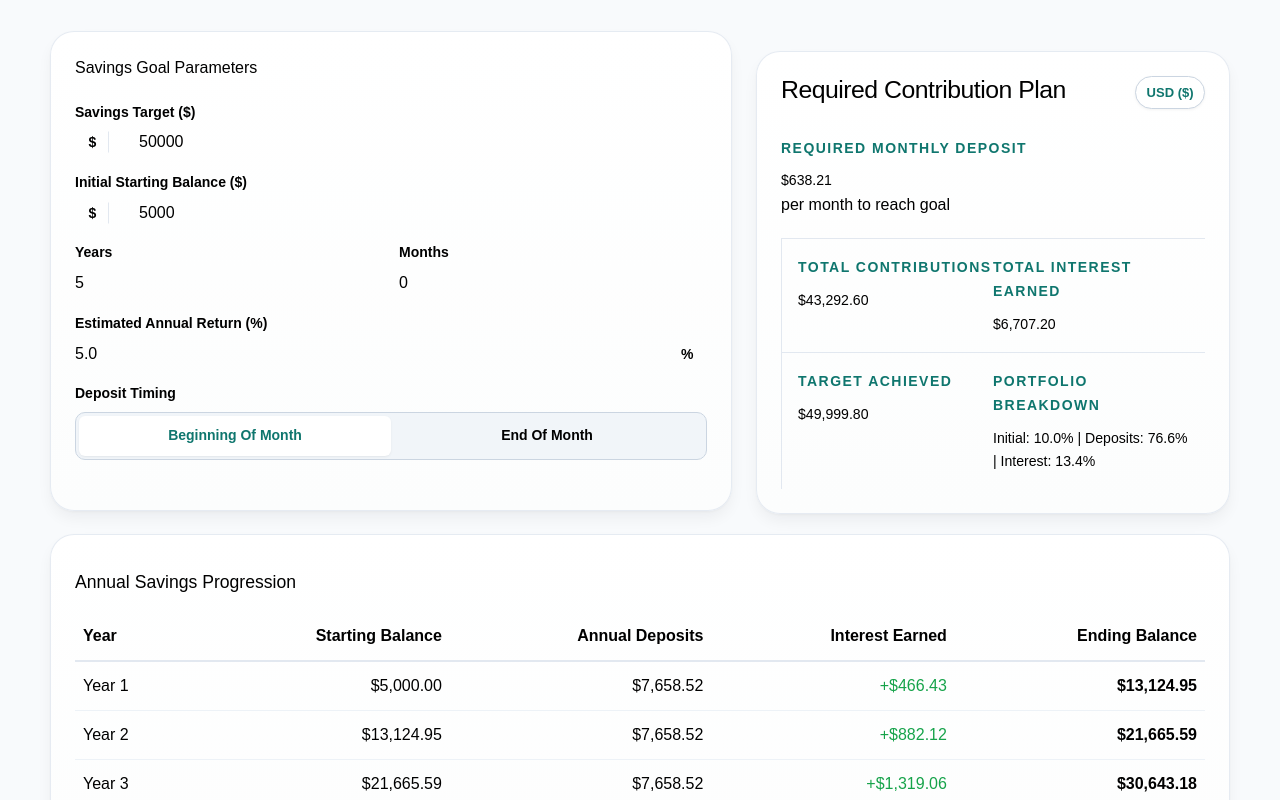
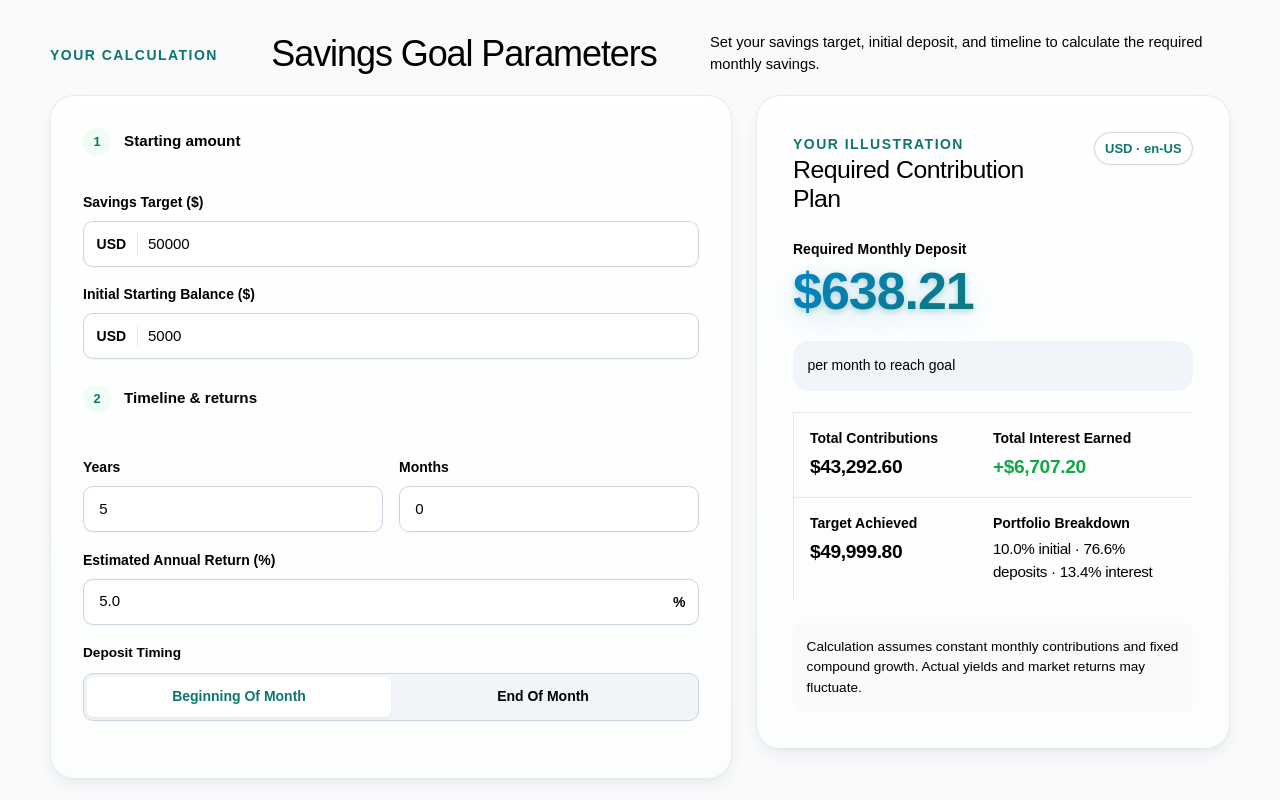
Before and after one commit to Wasser007/financial-calculators, a Next.js app: page /calculators/savings-goal in a window 1280 px wide. Shown: the part 420-1220 px from the top of the page. Built offline with nearby package versions, Linux system fonts and the light colour scheme.

Commit message:
fix(savings-goal): align form input markup, border styles, and card baseline with design system

```diff
--- a/components/savings-goal-workspace.tsx
+++ b/components/savings-goal-workspace.tsx
@@ -31,25 +31,32 @@ export function SavingsGoalWorkspace() {
 
   return (
     <div className="calculator-workspace">
+      {/* 顶部标题栏，保证两边卡片顶部基准线平齐 */}
+      <div className="calculator-heading">
+        <span className="eyebrow">YOUR CALCULATION</span>
+        <h2>Savings Goal Parameters</h2>
+        <p>Set your savings target, initial deposit, and timeline to calculate the required monthly savings.</p>
+      </div>
+
       <div className="calculator-layout">
-        {/* 左栏：输入参数表单 */}
-        <section className="content-card input-card" aria-labelledby="savings-form-heading">
-          <h2 id="savings-form-heading" className="card-heading">
-            Savings Goal Parameters
-          </h2>
+        {/* 左栏：输入卡片 */}
+        <div className="input-card">
+          <form noValidate onSubmit={(e) => e.preventDefault()}>
+            <fieldset className="form-step">
+              <legend><span>1</span> Starting amount</legend>
 
-          <div className="form-step">
-            <div className="field-grid">
               {/* 目标金额 */}
               <div className="field">
                 <label htmlFor="targetAmount">Savings Target ($)</label>
-                <div className="control-wrap has-prefix">
-                  <span className="control-adornment control-adornment--prefix" aria-hidden="true">$</span>
+                <div className="control-wrap">
+                  <span className="control-adornment control-adornment--prefix" aria-hidden="true">USD</span>
                   <input
                     id="targetAmount"
-                    type="number"
-                    min="1"
-                    step="any"
+                    name="targetAmount"
+                    type="text"
+                    inputMode="decimal"
+                    autoComplete="off"
+                    className="has-prefix"
                     value={form.targetAmount}
                     onChange={(e) => handleChange("targetAmount", e.target.value)}
                     aria-describedby={validation.errors.targetAmount ? "targetAmount-error" : undefined}
@@ -65,13 +72,15 @@ export function SavingsGoalWorkspace() {
               {/* 初始本金 */}
               <div className="field">
                 <label htmlFor="initialBalance">Initial Starting Balance ($)</label>
-                <div className="control-wrap has-prefix">
-                  <span className="control-adornment control-adornment--prefix" aria-hidden="true">$</span>
+                <div className="control-wrap">
+                  <span className="control-adornment control-adornment--prefix" aria-hidden="true">USD</span>
                   <input
                     id="initialBalance"
-                    type="number"
-                    min="0"
-                    step="any"
+                    name="initialBalance"
+                    type="text"
+                    inputMode="decimal"
+                    autoComplete="off"
+                    className="has-prefix"
                     value={form.initialBalance}
                     onChange={(e) => handleChange("initialBalance", e.target.value)}
                     aria-describedby={validation.errors.initialBalance ? "initialBalance-error" : undefined}
@@ -83,30 +92,37 @@ export function SavingsGoalWorkspace() {
                   </p>
                 )}
               </div>
+            </fieldset>
 
-              {/* 期限：年数与月数 */}
+            <fieldset className="form-step">
+              <legend><span>2</span> Timeline & returns</legend>
+
+              {/* 期限：年与月 */}
               <div className="field-grid field-grid--two">
                 <div className="field">
                   <label htmlFor="years">Years</label>
                   <div className="control-wrap">
                     <input
                       id="years"
-                      type="number"
-                      min="0"
-                      max="80"
+                      name="years"
+                      type="text"
+                      inputMode="numeric"
+                      autoComplete="off"
                       value={form.years}
                       onChange={(e) => handleChange("years", e.target.value)}
                     />
                   </div>
                 </div>
+
                 <div className="field">
                   <label htmlFor="months">Months</label>
                   <div className="control-wrap">
                     <input
                       id="months"
-                      type="number"
-                      min="0"
-                      max="11"
+                      name="months"
+                      type="text"
+                      inputMode="numeric"
+                      autoComplete="off"
                       value={form.months}
                       onChange={(e) => handleChange("months", e.target.value)}
                     />
@@ -122,13 +138,14 @@ export function SavingsGoalWorkspace() {
               {/* 预期年化收益率 */}
               <div className="field">
                 <label htmlFor="annualReturnRate">Estimated Annual Return (%)</label>
-                <div className="control-wrap has-suffix">
+                <div className="control-wrap">
                   <input
                     id="annualReturnRate"
-                    type="number"
-                    min="0"
-                    max="100"
-                    step="0.1"
+                    name="annualReturnRate"
+                    type="text"
+                    inputMode="decimal"
+                    autoComplete="off"
+                    className="has-suffix"
                     value={form.annualReturnRatePct}
                     onChange={(e) => handleChange("annualReturnRatePct", e.target.value)}
                     aria-describedby={validation.errors.annualReturnRatePct ? "annualReturnRate-error" : undefined}
@@ -143,8 +160,10 @@ export function SavingsGoalWorkspace() {
               </div>
 
               {/* 存款时点 */}
-              <fieldset className="timing-fieldset">
-                <legend>Deposit Timing</legend>
+              <fieldset className="timing-fieldset" style={{ marginTop: "1rem" }}>
+                <legend style={{ fontSize: "0.85rem", fontWeight: 600, color: "var(--ink-soft)", marginBottom: "0.5rem" }}>
+                  Deposit Timing
+                </legend>
                 <div className="segmented-control" role="radiogroup">
                   <label>
                     <input
@@ -154,7 +173,7 @@ export function SavingsGoalWorkspace() {
                       checked={form.depositTiming === "beginning"}
                       onChange={(e) => handleChange("depositTiming", e.target.value)}
                     />
-                    <span>Beginning of Month</span>
+                    <span>Beginning of month</span>
                   </label>
                   <label>
                     <input
@@ -164,102 +183,102 @@ export function SavingsGoalWorkspace() {
                       checked={form.depositTiming === "end"}
                       onChange={(e) => handleChange("depositTiming", e.target.value)}
                     />
-                    <span>End of Month</span>
+                    <span>End of month</span>
                   </label>
                 </div>
               </fieldset>
-            </div>
-          </div>
-        </section>
+            </fieldset>
+          </form>
+        </div>
 
         {/* 右栏：结果展示卡片 */}
-        <section className="content-card results-card" aria-labelledby="savings-results-heading">
+        <div className="results-card" aria-live="polite">
           <div className="results-card__header">
-            <h2 id="savings-results-heading" className="card-heading">
-              Required Contribution Plan
-            </h2>
-            <span className="currency-badge">USD ($)</span>
+            <div>
+              <span className="eyebrow">YOUR ILLUSTRATION</span>
+              <h2>Required Contribution Plan</h2>
+            </div>
+            <span className="currency-badge">USD · en-US</span>
           </div>
 
           {presentation ? (
             <div className="results-grid">
-              <div className="result-metric result-metric--primary">
-                <span className="eyebrow">Required Monthly Deposit</span>
-                <p className="result-value">
-                  {formatMoney(presentation.requiredDeposit)}
-                </p>
-                <span className="metric-caption">per month to reach goal</span>
-              </div>
+              <dl className="result-metric result-metric--primary">
+                <dt>Required Monthly Deposit</dt>
+                <dd>{formatMoney(presentation.requiredDeposit)}</dd>
+                <p className="illustration-note">per month to reach goal</p>
+              </dl>
 
-              <div className="result-metric">
-                <span className="eyebrow">Total Contributions</span>
-                <p className="result-value">
-                  {formatMoney(presentation.totalContributions)}
-                </p>
-              </div>
+              <dl className="result-metric">
+                <dt>Total Contributions</dt>
+                <dd>{formatMoney(presentation.totalContributions)}</dd>
+              </dl>
 
-              <div className="result-metric">
-                <span className="eyebrow">Total Interest Earned</span>
-                <p className="result-value">
-                  {formatMoney(presentation.totalInterestEarned)}
-                </p>
-              </div>
+              <dl className="result-metric">
+                <dt>Total Interest Earned</dt>
+                <dd style={{ color: "#16a34a" }}>+{formatMoney(presentation.totalInterestEarned)}</dd>
+              </dl>
 
-              <div className="result-metric">
-                <span className="eyebrow">Target Achieved</span>
-                <p className="result-value">
-                  {formatMoney(presentation.finalBalance)}
-                </p>
-              </div>
+              <dl className="result-metric">
+                <dt>Target Achieved</dt>
+                <dd>{formatMoney(presentation.finalBalance)}</dd>
+              </dl>
 
-              <div className="result-metric">
-                <span className="eyebrow">Portfolio Breakdown</span>
-                <p className="metric-caption">
-                  Initial: {presentation.breakdown.startingBalancePct.toFixed(1)}% | Deposits: {presentation.breakdown.depositsPct.toFixed(1)}% | Interest: {presentation.breakdown.interestPct.toFixed(1)}%
-                </p>
-              </div>
+              <dl className="result-metric">
+                <dt>Portfolio Breakdown</dt>
+                <dd style={{ fontSize: "0.95rem", fontWeight: 500 }}>
+                  {presentation.breakdown.startingBalancePct.toFixed(1)}% initial · {presentation.breakdown.depositsPct.toFixed(1)}% deposits · {presentation.breakdown.interestPct.toFixed(1)}% interest
+                </dd>
+              </dl>
             </div>
           ) : (
-            <div className="empty-results">
-              <p className="field__error" style={{ marginTop: "1rem" }}>
+            <div style={{ padding: "1.5rem 0" }}>
+              <p className="field__error">
                 Please fix the errors in the form to recalculate your savings goal.
               </p>
             </div>
           )}
-        </section>
+
+          <div className="illustration-note" style={{ marginTop: "1.5rem", padding: "0.85rem", background: "#f8fafc", borderRadius: "8px" }}>
+            <p style={{ margin: 0, fontSize: "0.85rem", color: "var(--ink-soft)" }}>
+              Calculation assumes constant monthly contributions and fixed compound growth. Actual yields and market returns may fluctuate.
+            </p>
+          </div>
+        </div>
       </div>
 
-      {/* 底部全宽卡片：年度进度明细表 */}
+      {/* 底部明细表格卡片 */}
       {presentation && presentation.annualRows.length > 0 && (
-        <section className="content-card" style={{ marginTop: "1.5rem" }} aria-labelledby="schedule-heading">
-          <h3 id="schedule-heading" className="card-heading">
-            Annual Savings Progression
-          </h3>
-          <div style={{ overflowX: "auto" }}>
-            <table className="annual-table" style={{ width: "100%", borderCollapse: "collapse", marginTop: "1rem" }}>
+        <div className="annual-card" style={{ marginTop: "2rem" }}>
+          <div className="card-heading" style={{ marginBottom: "1rem" }}>
+            <span className="eyebrow">SCHEDULE</span>
+            <h2>Annual Savings Progression</h2>
+          </div>
+          <div className="annual-table-scroll" style={{ overflowX: "auto" }}>
+            <table className="annual-table" style={{ width: "100%", borderCollapse: "collapse" }}>
               <thead>
-                <tr style={{ textAlign: "left", borderBottom: "2px solid #e2e8f0" }}>
-                  <th style={{ padding: "0.75rem 0.5rem" }}>Year</th>
-                  <th style={{ padding: "0.75rem 0.5rem", textAlign: "right" }}>Starting Balance</th>
-                  <th style={{ padding: "0.75rem 0.5rem", textAlign: "right" }}>Annual Deposits</th>
-                  <th style={{ padding: "0.75rem 0.5rem", textAlign: "right" }}>Interest Earned</th>
-                  <th style={{ padding: "0.75rem 0.5rem", textAlign: "right" }}>Ending Balance</th>
+                <tr>
+                  <th scope="col" style={{ textAlign: "left", padding: "0.75rem 1rem" }}>Year</th>
+                  <th scope="col" style={{ textAlign: "right", padding: "0.75rem 1rem" }}>Starting balance</th>
+                  <th scope="col" style={{ textAlign: "right", padding: "0.75rem 1rem" }}>Annual deposits</th>
+                  <th scope="col" style={{ textAlign: "right", padding: "0.75rem 1rem" }}>Interest earned</th>
+                  <th scope="col" style={{ textAlign: "right", padding: "0.75rem 1rem" }}>Ending balance</th>
                 </tr>
               </thead>
               <tbody>
                 {presentation.annualRows.map((row) => (
-                  <tr key={row.year} style={{ borderBottom: "1px solid #edf2f7" }}>
-                    <td style={{ padding: "0.75rem 0.5rem" }}>Year {row.year}</td>
-                    <td style={{ padding: "0.75rem 0.5rem", textAlign: "right" }}>{formatMoney(row.startingBalance)}</td>
-                    <td style={{ padding: "0.75rem 0.5rem", textAlign: "right" }}>{formatMoney(row.annualDeposits)}</td>
-                    <td style={{ padding: "0.75rem 0.5rem", textAlign: "right", color: "#16a34a" }}>+{formatMoney(row.annualInterest)}</td>
-                    <td style={{ padding: "0.75rem 0.5rem", textAlign: "right", fontWeight: 600 }}>{formatMoney(row.endingBalance)}</td>
+                  <tr key={row.year}>
+                    <td style={{ textAlign: "left", padding: "0.75rem 1rem", borderTop: "1px solid #e2e8f0" }}>Year {row.year}</td>
+                    <td style={{ textAlign: "right", padding: "0.75rem 1rem", borderTop: "1px solid #e2e8f0" }}>{formatMoney(row.startingBalance)}</td>
+                    <td style={{ textAlign: "right", padding: "0.75rem 1rem", borderTop: "1px solid #e2e8f0" }}>{formatMoney(row.annualDeposits)}</td>
+                    <td style={{ textAlign: "right", padding: "0.75rem 1rem", borderTop: "1px solid #e2e8f0", color: "#16a34a" }}>+{formatMoney(row.annualInterest)}</td>
+                    <td style={{ textAlign: "right", padding: "0.75rem 1rem", borderTop: "1px solid #e2e8f0", fontWeight: 600 }}>{formatMoney(row.endingBalance)}</td>
                   </tr>
                 ))}
               </tbody>
             </table>
           </div>
-        </section>
+        </div>
       )}
     </div>
   );
```
